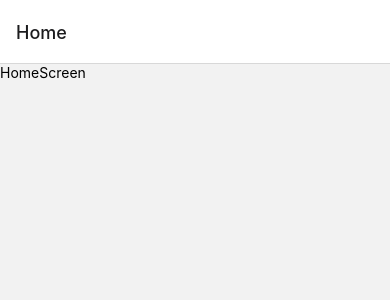
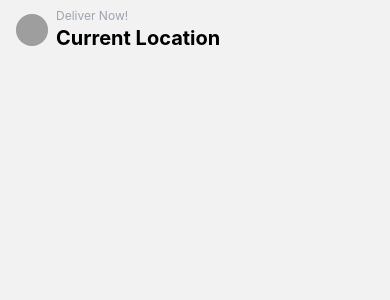
Before and after one commit to jonathan-baraza/deliveroo-clone, a React Native app: screen /Home in a window 390 px wide. Shown: the top 300 px of the page. Built offline with nearby package versions, Linux system fonts and the light colour scheme; grey boxes are pictures that could not be loaded.

Commit message:
home screen initialization

```diff
--- a/screens/HomeScreen.js
+++ b/screens/HomeScreen.js
@@ -1,11 +1,31 @@
-import { View, Text } from "react-native";
-import React from "react";
+import { View, Text, Image } from "react-native";
+import React, { useLayoutEffect } from "react";
+import { useNavigation } from "@react-navigation/native";
+import { SafeAreaView } from "react-native-safe-area-context";
 
 const HomeScreen = () => {
+  const navigation = useNavigation();
+
+  useLayoutEffect(() => {
+    navigation.setOptions({
+      headerShown: false,
+    });
+  }, []);
   return (
-    <View>
-      <Text className="">HomeScreen</Text>
-    </View>
+    <SafeAreaView>
+      {/* Header */}
+
+      <View className="flex-row pb-3 mx-4 items-center space-x-2 pt-2">
+        <Image
+          source={{ uri: "https://links.papareact.com/wru" }}
+          className="h-7 w-7 bg-gray-300 p-4 rounded-full"
+        />
+        <View>
+          <Text className="font-sm text-gray-400 text-xs">Deliver Now!</Text>
+          <Text className="font-bold text-xl">Current Location</Text>
+        </View>
+      </View>
+    </SafeAreaView>
   );
 };
 
```
